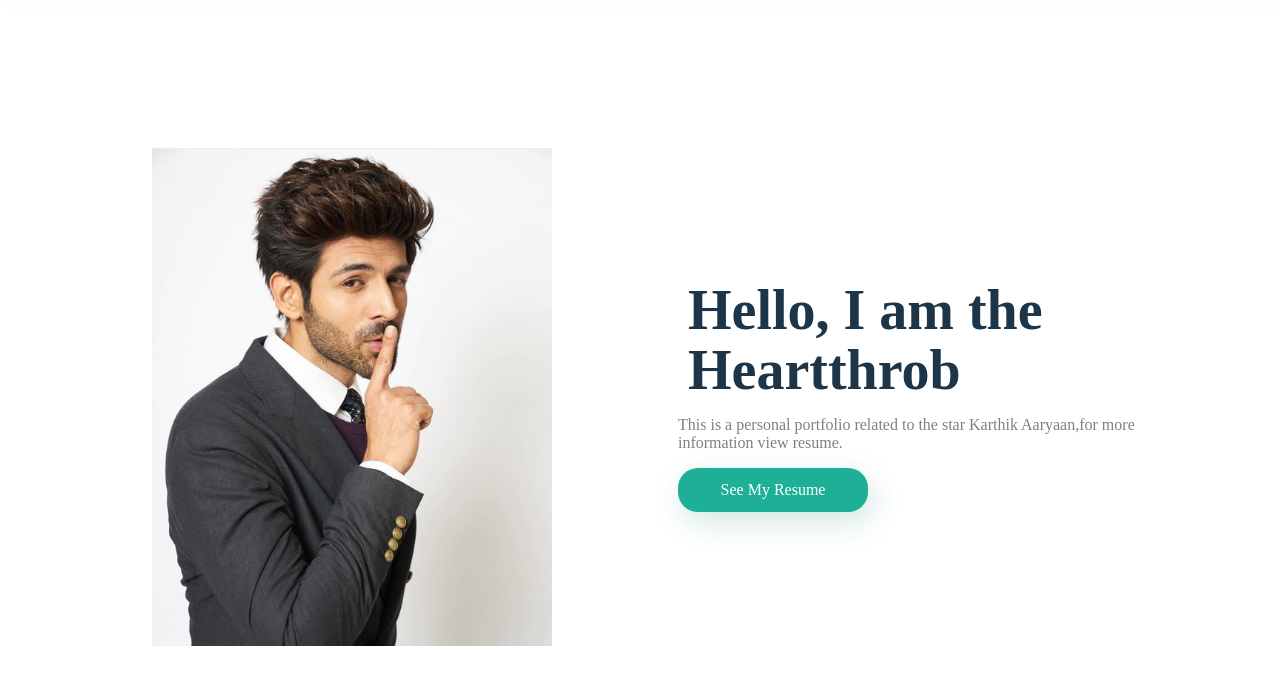
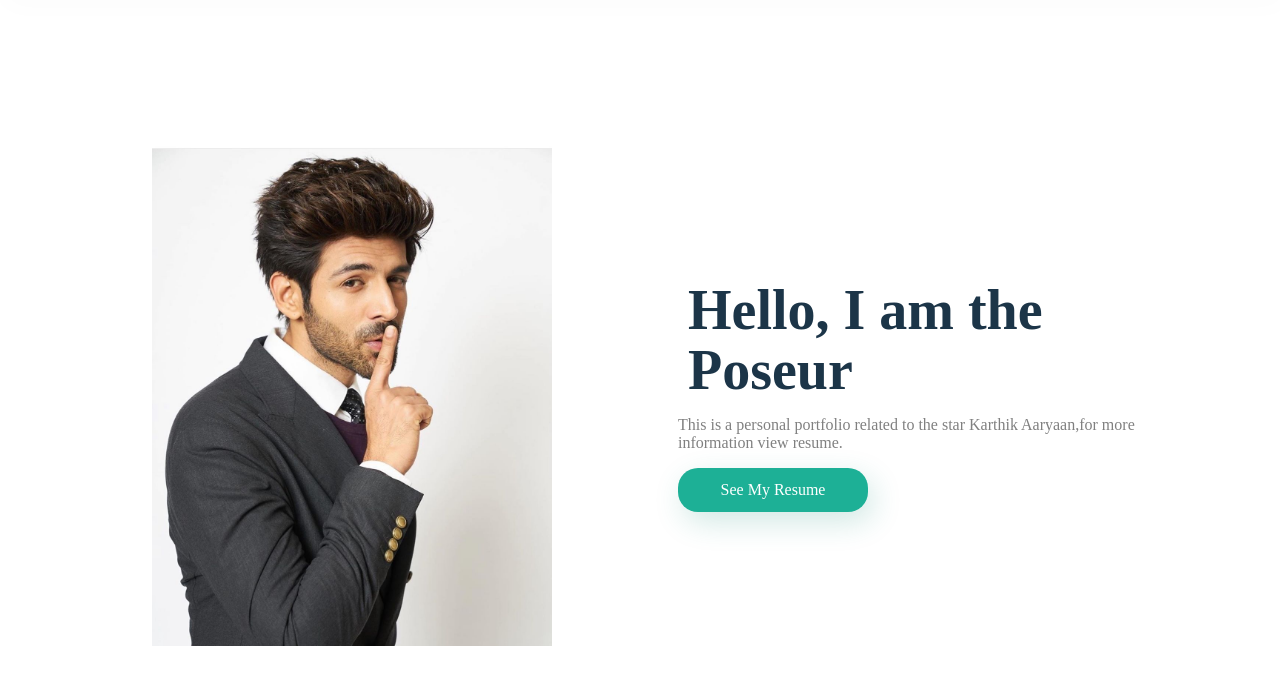
Before and after one commit to Sruchika-c17/Sruchika.github, a plain HTML site: page index.html in a window 1280 px wide. Shown: the part 84-768 px from the top of the page. Drawn offline with Linux system fonts and the light colour scheme.

Commit message:
Update index.html

```diff
--- a/index.html
+++ b/index.html
@@ -29,7 +29,7 @@
      <img src="main.jpg" alt="pic">
    </div>
    <div class="main-text">
-     <h1>Hello, I am the Heartthrob</h1>
+     <h1>Hello, I am the Poseur</h1>
      <p>This is a  personal portfolio related to the star Karthik Aaryaan,for more information view resume.</p>
      <a href="#" class="resume-btn">See My Resume</a>
    </div>
```
